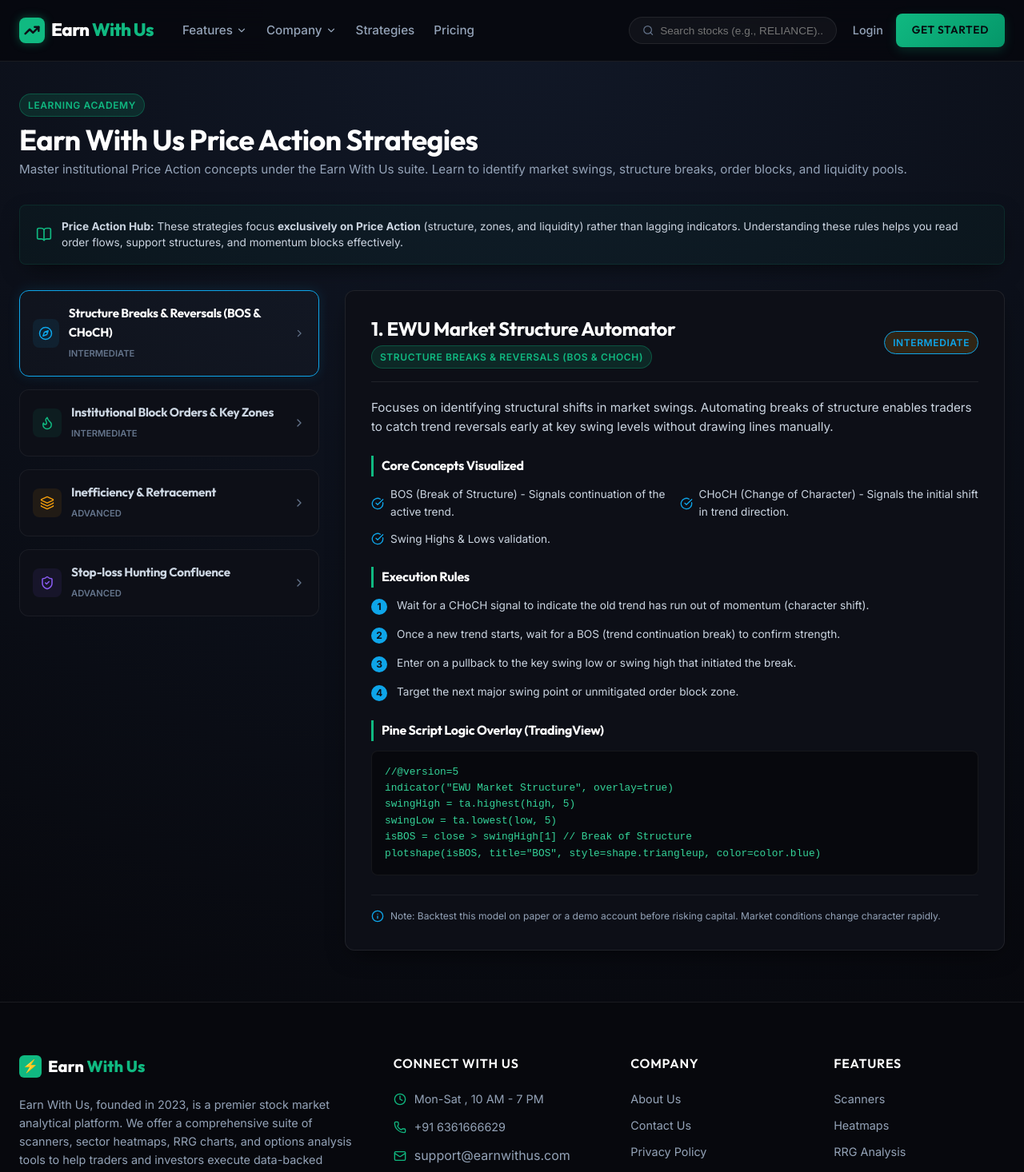
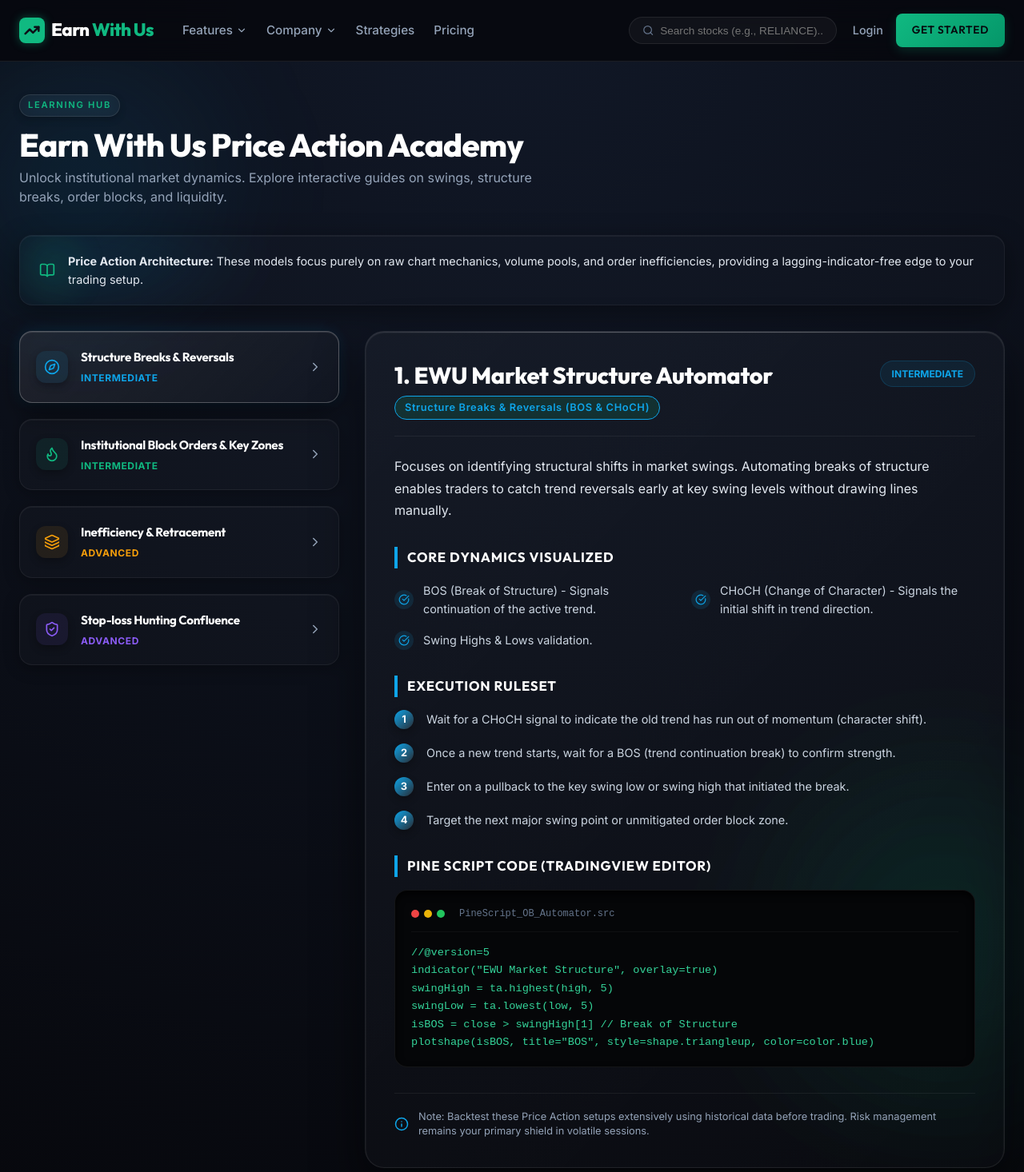
Before and after one commit to mahaboobbasha140724-del/Earnwithus, a React (Vite) app: page /strategies in a window 1280 px wide. Shown: the top 1466 px of the page at 80% size. Built offline with nearby package versions, Linux system fonts and the light colour scheme.

Commit message:
design: implement spatial UI design in Strategies page

```diff
--- a/src/pages/Strategies.jsx
+++ b/src/pages/Strategies.jsx
@@ -108,29 +108,35 @@ export default function Strategies() {
 
   return (
     <div style={stratStyles.container} className="animate-fade-in">
-      <div className="page-wrapper">
+
+      {/* Ambient Spatial Lighting Orbs */}
+      <div style={stratStyles.lightOrbLeft} />
+      <div style={stratStyles.lightOrbRight} />
+
+      <div className="page-wrapper" style={{ position: 'relative', zIndex: 1 }}>
 
         {/* Page Header */}
         <div style={stratStyles.header}>
-          <span className="badge-glow">LEARNING ACADEMY</span>
-          <h1 style={{ fontSize: '2.25rem', marginTop: 8 }}>Earn With Us Price Action Strategies</h1>
-          <p style={{ color: '#94a3b8', fontSize: '0.95rem', marginTop: 4 }}>
-            Master institutional Price Action concepts under the Earn With Us suite. Learn to identify market swings, structure breaks, order blocks, and liquidity pools.
+          <span className="badge-glow" style={stratStyles.spatialBadge}>LEARNING HUB</span>
+          <h1 style={stratStyles.headerTitle}>Earn With Us Price Action Academy</h1>
+          <p style={stratStyles.headerSubtitle}>
+            Unlock institutional market dynamics. Explore interactive guides on swings, structure breaks, order blocks, and liquidity.
           </p>
         </div>
 
-        {/* Info Box */}
+        {/* Info Box - Floating Glass Card */}
         <div className="glass-card" style={stratStyles.infoCard}>
-          <BookOpen size={20} color="#10b981" style={{ flexShrink: 0 }} />
-          <p style={{ fontSize: '0.85rem', color: '#cbd5e1', lineHeight: '1.5' }}>
-            <b>Price Action Hub:</b> These strategies focus <b>exclusively on Price Action</b> (structure, zones, and liquidity) rather than lagging indicators. Understanding these rules helps you read order flows, support structures, and momentum blocks effectively.
+          <div style={stratStyles.infoGlow} />
+          <BookOpen size={20} color="#10b981" style={{ flexShrink: 0, position: 'relative', zIndex: 2 }} />
+          <p style={{ fontSize: '0.9rem', color: '#e2e8f0', lineHeight: '1.6', position: 'relative', zIndex: 2, margin: 0 }}>
+            <b>Price Action Architecture:</b> These models focus purely on raw chart mechanics, volume pools, and order inefficiencies, providing a lagging-indicator-free edge to your trading setup.
           </p>
         </div>
 
         {/* Dashboard Grid */}
         <div style={stratStyles.grid}>
 
-          {/* Left: Strategy Sidebar selector */}
+          {/* Left Sidebar: Strategy selector with specular highlight */}
           <div style={stratStyles.sidebar}>
             {STRATEGIES_DATA.map((strat) => {
               const IconComponent = strat.icon;
@@ -139,83 +145,107 @@ export default function Strategies() {
                 <div
                   key={strat.id}
                   onClick={() => setSelectedStrategy(strat)}
-                  className="glass-card"
+                  className="spatial-card-hover"
                   style={{
                     ...stratStyles.sidebarCard,
-                    borderColor: isSelected ? strat.color : 'rgba(255,255,255,0.06)',
-                    backgroundColor: isSelected ? 'rgba(255,255,255,0.02)' : '#0d0f17',
-                    boxShadow: isSelected ? `0 0 15px ${strat.color}22` : 'none'
+                    borderColor: isSelected ? 'rgba(255,255,255,0.25)' : 'rgba(255,255,255,0.06)',
+                    background: isSelected
+                      ? `linear-gradient(135deg, rgba(255,255,255,0.08) 0%, rgba(255,255,255,0.02) 100%)`
+                      : 'rgba(255,255,255,0.02)',
+                    boxShadow: isSelected
+                      ? `0 12px 30px rgba(0,0,0,0.5), inset 0 1px 1px rgba(255,255,255,0.15), 0 0 20px ${strat.color}25`
+                      : '0 4px 20px rgba(0,0,0,0.3), inset 0 1px 0px rgba(255,255,255,0.05)'
                   }}
                 >
                   <div style={stratStyles.sidebarCardHeader}>
                     <div style={{ ...stratStyles.iconBox, backgroundColor: `${strat.color}15`, color: strat.color }}>
-                      <IconComponent size={18} />
+                      <IconComponent size={20} />
                     </div>
-                    <div>
-                      <h3 style={{ fontSize: '0.95rem', color: isSelected ? '#ffffff' : '#cbd5e1' }}>
-                        {strat.subtitle}
+                    <div style={{ flexGrow: 1 }}>
+                      <h3 style={{ fontSize: '0.95rem', color: '#ffffff', margin: 0, fontWeight: 700 }}>
+                        {strat.subtitle.split(' (')[0]}
                       </h3>
-                      <span style={stratStyles.difficultyBadge}>{strat.difficulty}</span>
+                      <span style={{ ...stratStyles.difficultyBadge, color: strat.color }}>{strat.difficulty}</span>
                     </div>
-                    <ChevronRight size={16} color="#64748b" style={{ marginLeft: 'auto' }} />
+                    <ChevronRight size={18} color="#94a3b8" style={{ marginLeft: 8 }} />
                   </div>
                 </div>
               );
             })}
           </div>
 
-          {/* Right: Strategy Content View */}
-          <div className="glass-card" style={stratStyles.contentArea}>
-            <div style={{ display: 'flex', alignItems: 'center', justifyContent: 'space-between', borderBottom: '1px solid rgba(255,255,255,0.08)', paddingBottom: 16, marginBottom: 20 }}>
+          {/* Right: Detailed content pane formatted as a floating slab */}
+          <div
+            className="glass-card"
+            style={{
+              ...stratStyles.contentArea,
+              boxShadow: `0 30px 60px rgba(0,0,0,0.6), inset 0 1px 2px rgba(255,255,255,0.15), 0 0 35px ${selectedStrategy.color}08`
+            }}
+          >
+            {/* Specular light border on top */}
+            <div style={stratStyles.specularLine} />
+
+            <div style={stratStyles.contentHeader}>
               <div>
-                <h2 style={{ fontSize: '1.5rem', color: '#ffffff' }}>{selectedStrategy.title}</h2>
-                <span className="badge-glow" style={{ marginTop: 6, display: 'inline-block' }}>{selectedStrategy.subtitle}</span>
+                <h2 style={stratStyles.contentTitle}>{selectedStrategy.title}</h2>
+                <span className="badge-glow" style={{ ...stratStyles.contentBadge, borderColor: selectedStrategy.color, color: selectedStrategy.color }}>
+                  {selectedStrategy.subtitle}
+                </span>
               </div>
-              <span className="badge-gold" style={{ borderColor: selectedStrategy.color, color: selectedStrategy.color }}>
+              <span style={{ ...stratStyles.statusIndicator, backgroundColor: `${selectedStrategy.color}15`, color: selectedStrategy.color, borderColor: `${selectedStrategy.color}30` }}>
                 {selectedStrategy.difficulty}
               </span>
             </div>
 
-            <p style={{ color: '#cbd5e1', fontSize: '0.95rem', lineHeight: '1.6', marginBottom: 24 }}>
+            <p style={stratStyles.strategyDesc}>
               {selectedStrategy.description}
             </p>
 
             {/* Core Concepts */}
-            <h4 style={stratStyles.sectionSubTitle}>Core Concepts Visualized</h4>
+            <h4 style={{ ...stratStyles.sectionSubTitle, borderLeftColor: selectedStrategy.color }}>Core Dynamics Visualized</h4>
             <div style={stratStyles.conceptsGrid}>
               {selectedStrategy.concepts.map((concept, idx) => (
                 <div key={idx} style={stratStyles.conceptItem}>
-                  <CheckCircle size={16} color={selectedStrategy.color} style={{ flexShrink: 0 }} />
-                  <span style={{ fontSize: '0.85rem', color: '#cbd5e1' }}>{concept}</span>
+                  <div style={{ ...stratStyles.conceptBullet, backgroundColor: `${selectedStrategy.color}20` }}>
+                    <CheckCircle size={14} color={selectedStrategy.color} />
+                  </div>
+                  <span style={{ fontSize: '0.9rem', color: '#cbd5e1' }}>{concept}</span>
                 </div>
               ))}
             </div>
 
             {/* Strategy Rules */}
-            <h4 style={stratStyles.sectionSubTitle}>Execution Rules</h4>
+            <h4 style={{ ...stratStyles.sectionSubTitle, borderLeftColor: selectedStrategy.color }}>Execution Ruleset</h4>
             <div style={stratStyles.rulesList}>
               {selectedStrategy.rules.map((rule, idx) => (
                 <div key={idx} style={stratStyles.ruleItem}>
-                  <div style={{ ...stratStyles.ruleIndex, backgroundColor: selectedStrategy.color }}>
+                  <div style={{ ...stratStyles.ruleIndex, background: `linear-gradient(135deg, ${selectedStrategy.color} 0%, rgba(255,255,255,0.1) 100%)` }}>
                     {idx + 1}
                   </div>
-                  <p style={{ fontSize: '0.85rem', color: '#cbd5e1', lineHeight: '1.5' }}>{rule}</p>
+                  <p style={{ fontSize: '0.9rem', color: '#cbd5e1', lineHeight: '1.6', margin: 0 }}>{rule}</p>
                 </div>
               ))}
             </div>
 
             {/* Pine Script Mock Code Box */}
-            <h4 style={stratStyles.sectionSubTitle}>Pine Script Logic Overlay (TradingView)</h4>
+            <h4 style={{ ...stratStyles.sectionSubTitle, borderLeftColor: selectedStrategy.color }}>Pine Script Code (TradingView Editor)</h4>
             <div style={stratStyles.codeWrapper}>
+              <div style={stratStyles.codeHeader}>
+                <div style={stratStyles.windowDotRed} />
+                <div style={stratStyles.windowDotYellow} />
+                <div style={stratStyles.windowDotGreen} />
+                <span style={stratStyles.codeTitle}>PineScript_OB_Automator.src</span>
+              </div>
               <pre style={stratStyles.pre}>
                 <code>{selectedStrategy.pineCodeSnippet}</code>
               </pre>
             </div>
 
-            <div style={stratStyles.tipsFooter}>
-              <Info size={16} color={selectedStrategy.color} style={{ flexShrink: 0 }} />
-              <span style={{ fontSize: '0.75rem', color: '#94a3b8' }}>
-                Note: Backtest this model on paper or a demo account before risking capital. Market conditions change character rapidly.
+            {/* Tips footer block */}
+            <div style={{ ...stratStyles.tipsFooter, borderTopColor: 'rgba(255,255,255,0.06)' }}>
+              <Info size={18} color={selectedStrategy.color} style={{ flexShrink: 0 }} />
+              <span style={{ fontSize: '0.8rem', color: '#94a3b8', lineHeight: '1.4' }}>
+                Note: Backtest these Price Action setups extensively using historical data before trading. Risk management remains your primary shield in volatile sessions.
               </span>
             </div>
 
@@ -228,123 +258,310 @@ export default function Strategies() {
   );
 }
 
+// Add CSS styling dynamically for spatial effects and 3D tilts
+if (typeof document !== 'undefined') {
+  const styleEl = document.createElement('style');
+  styleEl.innerHTML = `
+    .spatial-card-hover {
+      border: 1px solid rgba(255, 255, 255, 0.05);
+      border-radius: 16px;
+      backdrop-filter: blur(20px);
+      transition: all 0.3s cubic-bezier(0.25, 0.8, 0.25, 1);
+    }
+    .spatial-card-hover:hover {
+      transform: translateY(-5px);
+      background: rgba(255, 255, 255, 0.06) !important;
+      border-color: rgba(255, 255, 255, 0.2) !important;
+      box-shadow: 0 20px 40px rgba(0, 0, 0, 0.6), inset 0 1px 1px rgba(255, 255, 255, 0.15) !important;
+    }
+  `;
+  document.head.appendChild(styleEl);
+}
+
 const stratStyles = {
   container: {
     padding: '40px 0 64px 0',
+    position: 'relative',
+    overflow: 'hidden',
+    minHeight: '100vh',
+  },
+  lightOrbLeft: {
+    width: '500px',
+    height: '500px',
+    background: 'radial-gradient(circle, rgba(14, 165, 233, 0.12) 0%, rgba(14, 165, 233, 0.0) 70%)',
+    position: 'absolute',
+    top: '-100px',
+    left: '-150px',
+    filter: 'blur(60px)',
+    pointerEvents: 'none',
+    zIndex: 0,
+  },
+  lightOrbRight: {
+    width: '600px',
+    height: '600px',
+    background: 'radial-gradient(circle, rgba(16, 185, 129, 0.09) 0%, rgba(16, 185, 129, 0.0) 75%)',
+    position: 'absolute',
+    bottom: '50px',
+    right: '-200px',
+    filter: 'blur(80px)',
+    pointerEvents: 'none',
+    zIndex: 0,
   },
   header: {
-    marginBottom: '32px',
+    marginBottom: '36px',
+  },
+  spatialBadge: {
+    textTransform: 'uppercase',
+    letterSpacing: '0.15em',
+    fontSize: '0.7rem',
+    background: 'rgba(255,255,255,0.04)',
+    border: '1px solid rgba(255,255,255,0.1)',
+    backdropFilter: 'blur(10px)',
+    boxShadow: '0 4px 10px rgba(0,0,0,0.2)',
+  },
+  headerTitle: {
+    fontFamily: 'var(--font-heading)',
+    fontSize: '2.5rem',
+    fontWeight: 800,
+    letterSpacing: '-0.02em',
+    marginTop: '12px',
+    color: '#ffffff',
+  },
+  headerSubtitle: {
+    color: '#94a3b8',
+    fontSize: '1rem',
+    marginTop: '6px',
+    maxWidth: '700px',
+    lineHeight: '1.5',
   },
   infoCard: {
-    padding: '16px 20px',
-    backgroundColor: 'rgba(16, 185, 129, 0.04)',
-    border: '1px solid rgba(16, 185, 129, 0.12)',
-    borderRadius: '8px',
+    padding: '20px 24px',
+    background: 'rgba(255, 255, 255, 0.01)',
+    border: '1px solid rgba(255, 255, 255, 0.05)',
+    backdropFilter: 'blur(30px)',
+    borderRadius: '16px',
     display: 'flex',
-    gap: '12px',
+    gap: '16px',
     alignItems: 'center',
     marginBottom: '32px',
+    position: 'relative',
+    overflow: 'hidden',
+    boxShadow: '0 8px 32px rgba(0, 0, 0, 0.4), inset 0 1px 0 rgba(255,255,255,0.05)',
+  },
+  infoGlow: {
+    width: '120px',
+    height: '120px',
+    background: 'radial-gradient(circle, rgba(16, 185, 129, 0.12) 0%, transparent 70%)',
+    position: 'absolute',
+    left: '-20px',
+    top: '-20px',
+    zIndex: 1,
+    filter: 'blur(10px)',
   },
   grid: {
     display: 'grid',
-    gridTemplateColumns: '1fr 2.2fr',
+    gridTemplateColumns: '1fr 2fr',
     gap: '32px',
+    alignItems: 'start',
   },
   sidebar: {
     display: 'flex',
     flexDirection: 'column',
-    gap: '16px',
+    gap: '20px',
   },
   sidebarCard: {
-    padding: '16px',
+    padding: '20px',
     cursor: 'pointer',
-    transition: '0.2s ease',
+    borderRadius: '16px',
+    backdropFilter: 'blur(20px)',
   },
   sidebarCardHeader: {
     display: 'flex',
     alignItems: 'center',
-    gap: '12px',
+    gap: '16px',
   },
   iconBox: {
-    width: '36px',
-    height: '36px',
-    borderRadius: '8px',
+    width: '40px',
+    height: '40px',
+    borderRadius: '12px',
     display: 'flex',
     alignItems: 'center',
     justifyContent: 'center',
+    boxShadow: '0 4px 10px rgba(0,0,0,0.3)',
   },
   difficultyBadge: {
-    fontSize: '0.7rem',
-    color: '#64748b',
-    fontWeight: 600,
+    fontSize: '0.75rem',
+    fontWeight: 700,
+    textTransform: 'uppercase',
+    letterSpacing: '0.05em',
+    marginTop: '4px',
+    display: 'block',
+  },
+  contentArea: {
+    padding: '36px',
+    background: 'linear-gradient(135deg, rgba(255, 255, 255, 0.03) 0%, rgba(255, 255, 255, 0.01) 100%)',
+    border: '1px solid rgba(255, 255, 255, 0.08)',
+    backdropFilter: 'blur(30px)',
+    borderRadius: '24px',
+    position: 'relative',
+    overflow: 'hidden',
+  },
+  specularLine: {
+    position: 'absolute',
+    top: 0,
+    left: 0,
+    right: 0,
+    height: '1px',
+    background: 'linear-gradient(90deg, transparent, rgba(255,255,255,0.2) 30%, rgba(255,255,255,0.2) 70%, transparent)',
+  },
+  contentHeader: {
+    display: 'flex',
+    alignItems: 'flex-start',
+    justifyContent: 'space-between',
+    borderBottom: '1px solid rgba(255,255,255,0.06)',
+    paddingBottom: '20px',
+    marginBottom: '24px',
+    flexWrap: 'wrap',
+    gap: '16px',
+  },
+  contentTitle: {
+    fontFamily: 'var(--font-heading)',
+    fontSize: '1.8rem',
+    fontWeight: 800,
+    color: '#ffffff',
+    margin: 0,
+    letterSpacing: '-0.01em',
+  },
+  contentBadge: {
+    marginTop: '8px',
+    display: 'inline-block',
+    textTransform: 'none',
+    fontSize: '0.8rem',
+    padding: '4px 12px',
+    borderRadius: '999px',
+  },
+  statusIndicator: {
+    fontSize: '0.75rem',
+    fontWeight: 700,
+    padding: '6px 14px',
+    borderRadius: '999px',
+    border: '1px solid',
     textTransform: 'uppercase',
   },
-  contentArea: {
-    padding: '32px',
-    backgroundColor: '#0d0f17',
+  strategyDesc: {
+    color: '#e2e8f0',
+    fontSize: '1rem',
+    lineHeight: '1.7',
+    marginBottom: '28px',
   },
   sectionSubTitle: {
-    fontSize: '1rem',
+    fontSize: '1.05rem',
     color: '#ffffff',
     fontWeight: 700,
-    borderLeft: '3px solid #10b981',
-    paddingLeft: '10px',
-    margin: '24px 0 12px 0',
+    borderLeft: '4px solid',
+    paddingLeft: '12px',
+    margin: '32px 0 16px 0',
+    textTransform: 'uppercase',
+    letterSpacing: '0.05em',
   },
   conceptsGrid: {
     display: 'grid',
     gridTemplateColumns: '1fr 1fr',
-    gap: '12px',
-    marginBottom: '20px',
+    gap: '16px',
+    marginBottom: '28px',
   },
   conceptItem: {
     display: 'flex',
     alignItems: 'center',
-    gap: '8px',
+    gap: '12px',
+  },
+  conceptBullet: {
+    width: '24px',
+    height: '24px',
+    borderRadius: '50%',
+    display: 'flex',
+    alignItems: 'center',
+    justifyContent: 'center',
+    flexShrink: 0,
   },
   rulesList: {
     display: 'flex',
     flexDirection: 'column',
-    gap: '14px',
-    marginBottom: '24px',
+    gap: '18px',
+    marginBottom: '28px',
   },
   ruleItem: {
     display: 'flex',
-    gap: '12px',
+    gap: '16px',
     alignItems: 'flex-start',
   },
   ruleIndex: {
-    width: '20px',
-    height: '20px',
+    width: '24px',
+    height: '24px',
     borderRadius: '50%',
-    color: '#0d0f17',
+    color: '#ffffff',
     fontWeight: 800,
-    fontSize: '0.75rem',
+    fontSize: '0.8rem',
     display: 'flex',
     alignItems: 'center',
     justifyContent: 'center',
     flexShrink: 0,
-    marginTop: '2px',
+    boxShadow: '0 4px 10px rgba(0,0,0,0.3)',
   },
   codeWrapper: {
-    backgroundColor: '#07080d',
+    backgroundColor: '#050608',
     border: '1px solid rgba(255,255,255,0.06)',
-    borderRadius: '8px',
-    padding: '16px',
+    borderRadius: '16px',
+    padding: '20px',
     overflowX: 'auto',
+    boxShadow: 'inset 0 4px 10px rgba(0,0,0,0.8)',
+    position: 'relative',
+  },
+  codeHeader: {
+    display: 'flex',
+    alignItems: 'center',
+    gap: '6px',
+    borderBottom: '1px solid rgba(255,255,255,0.04)',
+    paddingBottom: '12px',
+    marginBottom: '14px',
+  },
+  windowDotRed: {
+    width: '10px',
+    height: '10px',
+    borderRadius: '50%',
+    backgroundColor: '#ef4444',
+  },
+  windowDotYellow: {
+    width: '10px',
+    height: '10px',
+    borderRadius: '50%',
+    backgroundColor: '#eab308',
+  },
+  windowDotGreen: {
+    width: '10px',
+    height: '10px',
+    borderRadius: '50%',
+    backgroundColor: '#22c55e',
+  },
+  codeTitle: {
+    fontSize: '0.75rem',
+    color: '#64748b',
+    marginLeft: '12px',
     fontFamily: 'monospace',
-    fontSize: '0.8rem',
   },
   pre: {
     margin: 0,
     color: '#34d399',
+    fontFamily: 'Consolas, Monaco, monospace',
+    fontSize: '0.85rem',
+    lineHeight: '1.5',
   },
   tipsFooter: {
     display: 'flex',
-    gap: '8px',
+    gap: '12px',
     alignItems: 'center',
-    marginTop: '24px',
-    borderTop: '1px solid rgba(255,255,255,0.06)',
-    paddingTop: '16px',
+    marginTop: '32px',
+    borderTop: '1px solid',
+    paddingTop: '20px',
   }
 };
```
